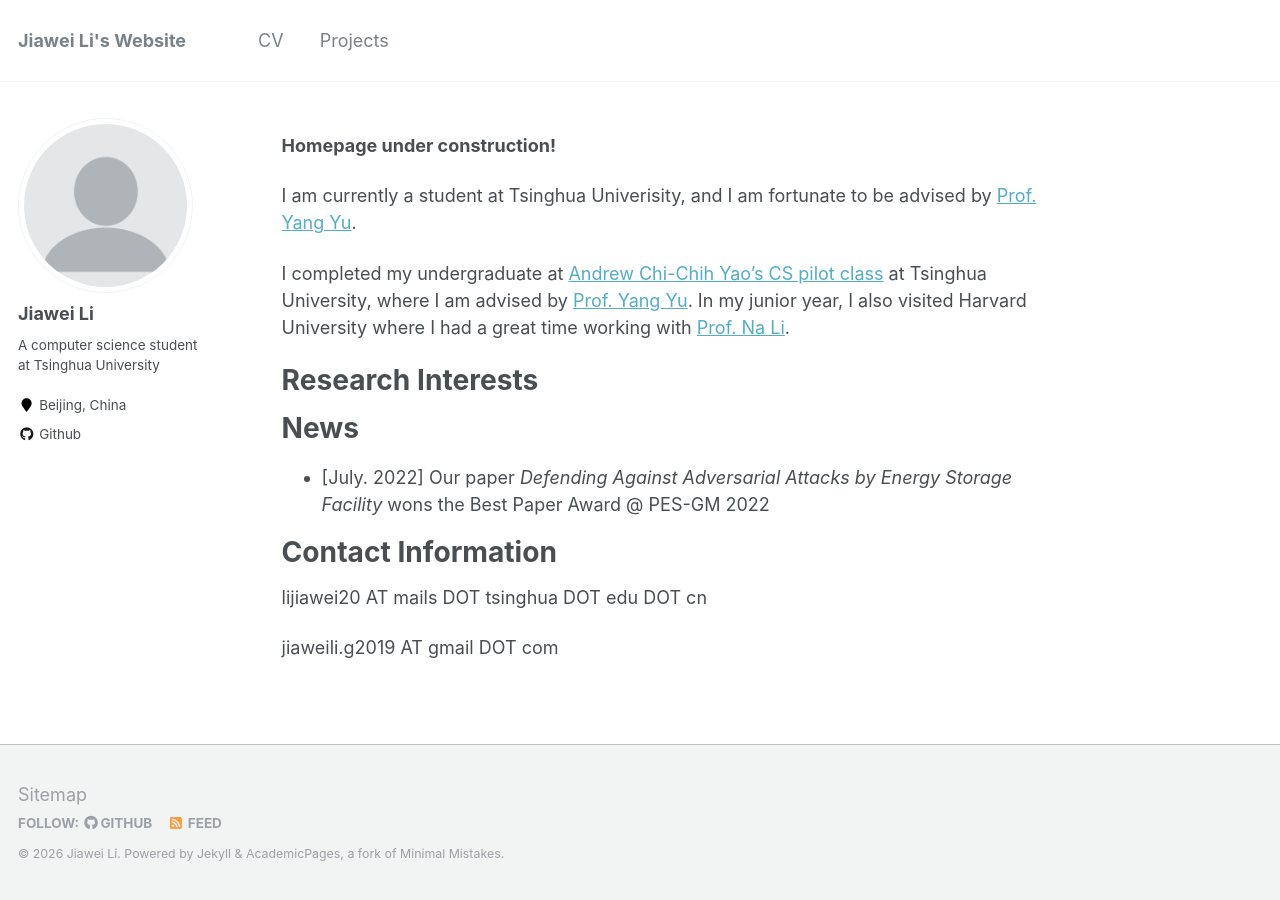
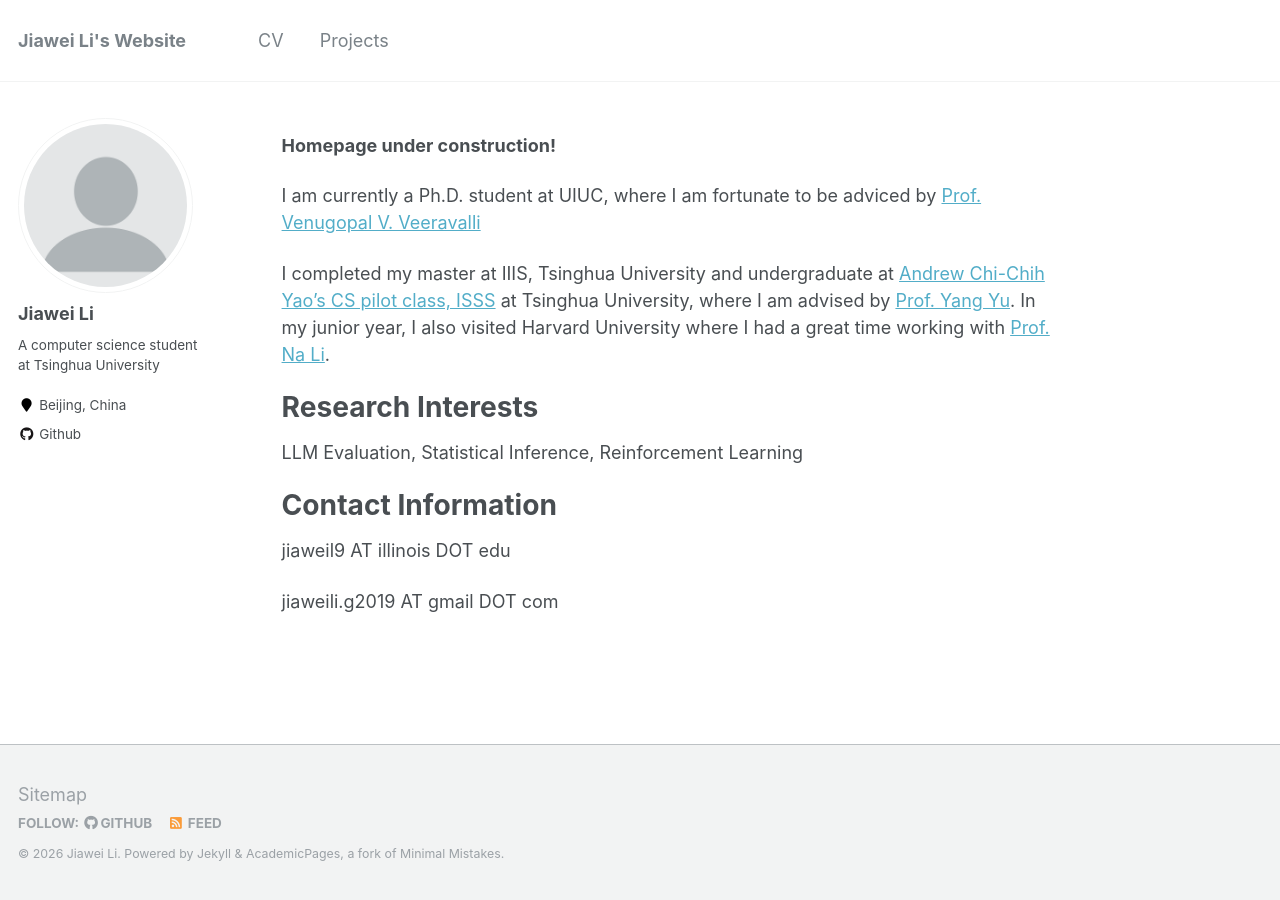
Before and after one commit to Jiawei-Li20/Jiawei-Li20.github.io, a Jekyll site: the page built from _pages/about.md, in a window 1280 px wide. Built offline with Jekyll 4.4.1, drawn with Linux system fonts in a browser that asks for light colours.

Commit message:
Update personal information and research interests

```diff
--- a/_pages/about.md
+++ b/_pages/about.md
@@ -9,21 +9,18 @@ redirect_from:
 ---
 **Homepage under construction!**
 
-I am currently a student at Tsinghua Univerisity, and I am fortunate to be advised by [Prof. Yang Yu](https://iiis.tsinghua.edu.cn/zh/yuy/).
+I am currently a Ph.D. student at UIUC, where I am fortunate to be adviced by [Prof. Venugopal V. Veeravalli](https://vvv.ece.illinois.edu/)
 
-I completed my undergraduate at [Andrew Chi-Chih Yao's CS pilot class](https://iiis.tsinghua.edu.cn/en/yaoclass/) at Tsinghua University, where I am advised by [Prof. Yang Yu](https://iiis.tsinghua.edu.cn/zh/yuy/). In my junior year, I also visited Harvard University where I had a great time working with [Prof. Na Li](https://nali.seas.harvard.edu/).
+I completed my master at IIIS, Tsinghua University and undergraduate at [Andrew Chi-Chih Yao's CS pilot class, ISSS](https://iiis.tsinghua.edu.cn/en/yaoclass/) at Tsinghua University, where I am advised by [Prof. Yang Yu](https://iiis.tsinghua.edu.cn/zh/yuy/). In my junior year, I also visited Harvard University where I had a great time working with [Prof. Na Li](https://nali.seas.harvard.edu/).
 
 Research Interests
 ======
+LLM Evaluation, Statistical Inference, Reinforcement Learning
 
-
-News
-======
-+ [July. 2022] Our paper *Defending Against Adversarial Attacks by Energy Storage Facility* wons the Best Paper Award @ PES-GM 2022
 
 Contact Information
 ======
 
-lijiawei20 AT mails DOT tsinghua DOT edu DOT cn
+jiaweil9 AT illinois DOT edu
 
 jiaweili.g2019 AT gmail DOT com
```
